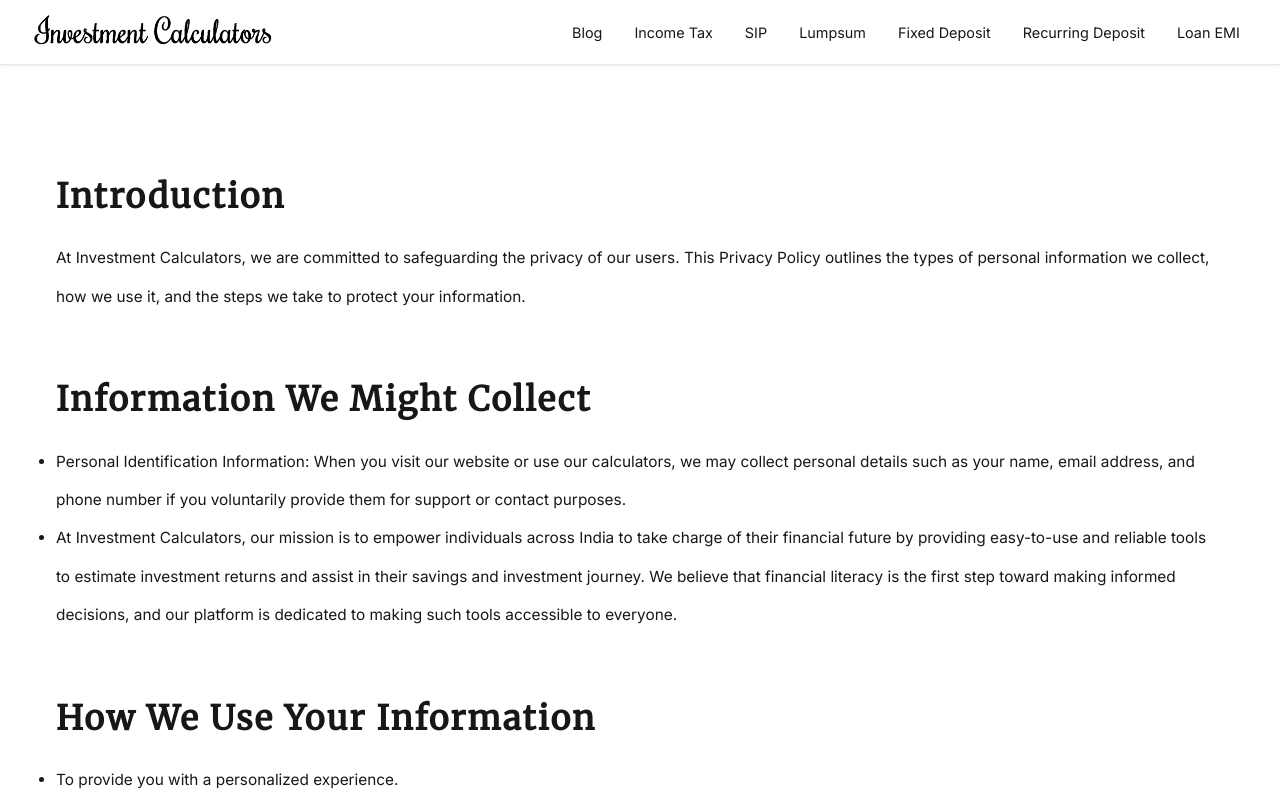
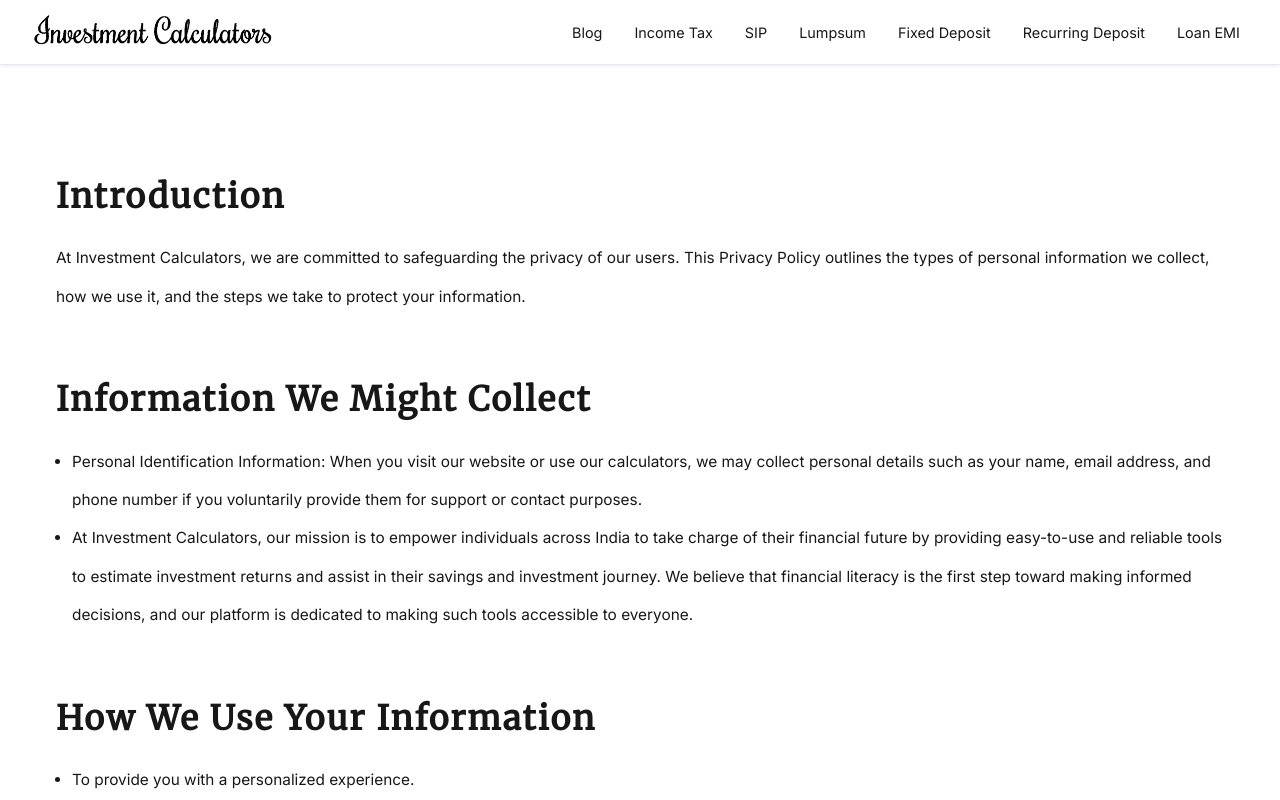
Before and after one commit to Pradeep17Jadhav/investmentcalculators, a Next.js app: page /privacy-policy in a window 1280 px wide. Shown: the top 800 px of the page. Built offline with nearby package versions, Linux system fonts and the light colour scheme; what @mui/material-nextjs would draw is missing.

Commit message:
add padding

```diff
--- a/app/about-us/AboutUsPage.module.css
+++ b/app/about-us/AboutUsPage.module.css
@@ -10,6 +10,10 @@
     font-size: 0.8em;
 }
 
+.container p ul, .container p ol {
+    margin-left: 16px;
+}
+
 .section {
     margin-bottom: 64px;
 }
--- a/app/legal-and-regulatory/LegalRegulatoryPage.module.css
+++ b/app/legal-and-regulatory/LegalRegulatoryPage.module.css
@@ -10,6 +10,10 @@
     font-size: 0.8em;
 }
 
+.container p ul, .container p ol {
+    margin-left: 16px;
+}
+
 .section {
     margin-bottom: 64px;
 }
--- a/app/privacy-policy/PrivacyPolicyPage.module.css
+++ b/app/privacy-policy/PrivacyPolicyPage.module.css
@@ -10,6 +10,10 @@
     font-size: 0.8em;
 }
 
+.container p ul, .container p ol {
+    margin-left: 16px;
+}
+
 .section {
     margin-bottom: 64px;
 }
--- a/app/terms-and-conditions/TermsConditionsPage.module.css
+++ b/app/terms-and-conditions/TermsConditionsPage.module.css
@@ -10,6 +10,10 @@
     font-size: 0.8em;
 }
 
+.container p ul, .container p ol {
+    margin-left: 16px;
+}
+
 .section {
     margin-bottom: 64px;
 }
```
